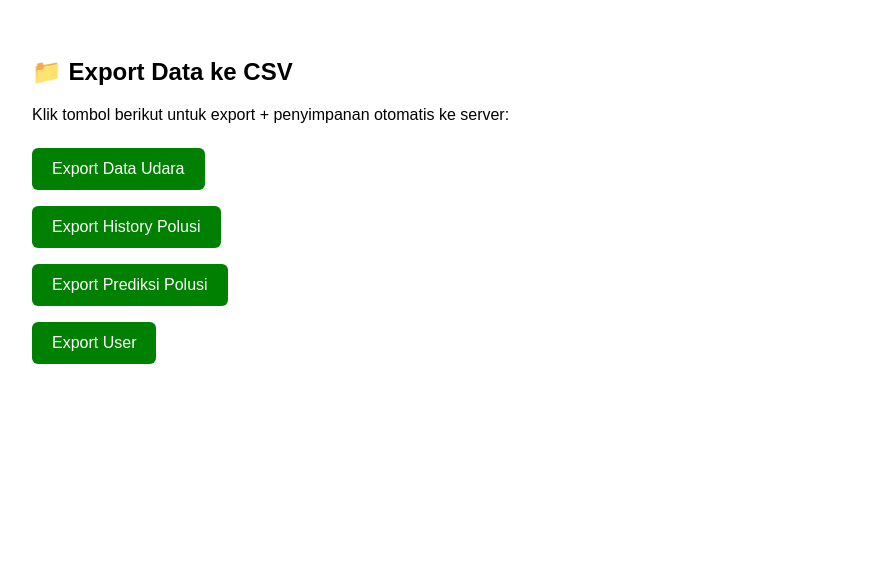
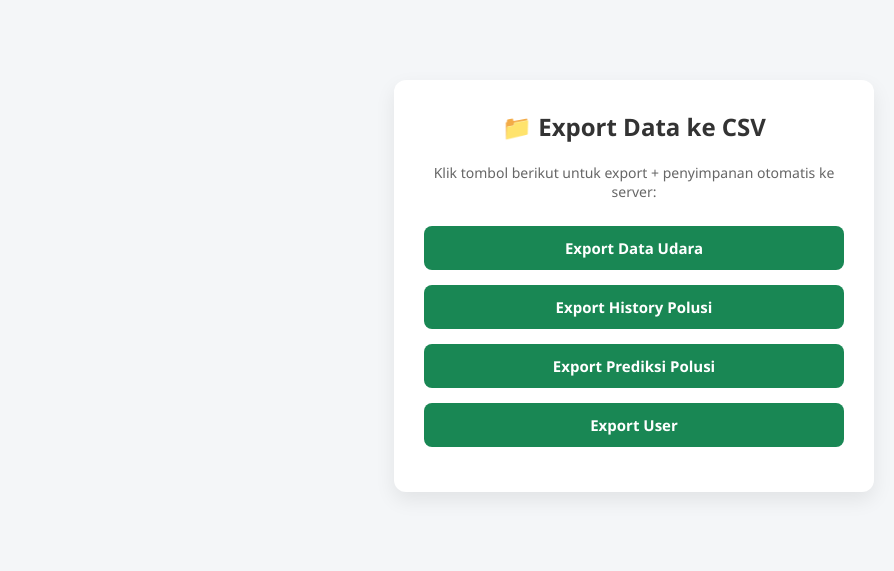
Before and after one commit to RezaTriKusuma12/Final-Project, a PHP site: page /export_page.php in a window 1280 px wide. Shown: the top 571 px of the page, without its empty margins (6-900 px from the left). Run offline with PHP 8.4, Linux system fonts and the light colour scheme; the visitor is signed in with stand-in values (Sample User, id 1); a stand-in replaces the project's code that opens the database connection.

Commit message:
update export page

```diff
--- a/export_page.php
+++ b/export_page.php
@@ -6,32 +6,150 @@ if (!isset($_SESSION["user"])) {
 }
 ?>
 <!DOCTYPE html>
-<html>
+<html lang="id">
 <head>
+    <meta charset="UTF-8">
     <title>Export Data</title>
+
     <style>
-        body { font-family: Arial; padding: 30px; }
+        * {
+            box-sizing: border-box;
+            font-family: "Segoe UI", Tahoma, sans-serif;
+        }
+
+        body {
+            background: #f4f6f8;
+            margin: 0;
+            padding: 0;
+        }
+
+        .container {
+            max-width: 480px;
+            margin: 80px auto;
+            background: #ffffff;
+            padding: 30px;
+            border-radius: 12px;
+            box-shadow: 0 8px 20px rgba(0,0,0,0.08);
+            text-align: center;
+        }
+
+        h2 {
+            margin-top: 0;
+            color: #333;
+        }
+
+        p {
+            color: #666;
+            font-size: 14px;
+            margin-bottom: 25px;
+        }
+
         .btn {
-            padding: 12px 20px;
-            background: green;
-            color: white;
+            display: block;
+            width: 100%;
+            padding: 12px;
+            margin-bottom: 15px;
+            background: #198754;
+            color: #fff;
+            text-align: center;
             text-decoration: none;
-            border-radius: 6px;
-            display: inline-block;
-            margin: 8px 0;
+            border-radius: 8px;
+            font-size: 15px;
+            font-weight: 600;
+            transition: all 0.2s ease;
         }
-        .btn:hover { background: #141302ff; }
+
+        .btn:hover {
+            background: #157347;
+            transform: translateY(-2px);
+        }
+
+        /* ===== SPINNER ===== */
+        .overlay {
+            position: fixed;
+            top: 0;
+            left: 0;
+            width: 100%;
+            height: 100%;
+            background: rgba(0,0,0,0.4);
+            display: none;
+            align-items: center;
+            justify-content: center;
+            z-index: 9999;
+        }
+
+        .spinner {
+            width: 60px;
+            height: 60px;
+            border: 6px solid #eee;
+            border-top: 6px solid #198754;
+            border-radius: 50%;
+            animation: spin 1s linear infinite;
+        }
+
+        @keyframes spin {
+            0% { transform: rotate(0deg); }
+            100% { transform: rotate(360deg); }
+        }
+
+        /* ===== NOTIFIKASI ===== */
+        .toast {
+            position: fixed;
+            bottom: 30px;
+            right: 30px;
+            background: #198754;
+            color: #fff;
+            padding: 15px 20px;
+            border-radius: 8px;
+            display: none;
+            box-shadow: 0 4px 10px rgba(0,0,0,0.15);
+            font-size: 14px;
+            z-index: 9999;
+        }
     </style>
 </head>
+
 <body>
 
-<h2>📁 Export Data ke CSV</h2>
-<p>Klik tombol berikut untuk export + penyimpanan otomatis ke server:</p>
+<div class="container">
+    <h2>📁 Export Data ke CSV</h2>
+    <p>Klik tombol berikut untuk export + penyimpanan otomatis ke server:</p>
 
-<a class="btn" href="export/export_data_udara.php">Export Data Udara</a><br>
-<a class="btn" href="export/export_history_polusi.php">Export History Polusi</a><br>
-<a class="btn" href="export/export_prediksi_polusi.php">Export Prediksi Polusi</a><br>
-<a class="btn" href="export/export_user.php">Export User</a><br>
+    <a class="btn export-btn" href="export/export_data_udara.php">Export Data Udara</a>
+    <a class="btn export-btn" href="export/export_history_polusi.php">Export History Polusi</a>
+    <a class="btn export-btn" href="export/export_prediksi_polusi.php">Export Prediksi Polusi</a>
+    <a class="btn export-btn" href="export/export_user.php">Export User</a>
+</div>
+
+<!-- SPINNER -->
+<div class="overlay" id="loading">
+    <div class="spinner"></div>
+</div>
+
+<!-- TOAST -->
+<div class="toast" id="toast">✅ Export berhasil!</div>
+
+<script>
+    const buttons = document.querySelectorAll('.export-btn');
+    const loading = document.getElementById('loading');
+    const toast = document.getElementById('toast');
+
+    buttons.forEach(btn => {
+        btn.addEventListener('click', function () {
+            loading.style.display = 'flex';
+
+            // Notifikasi sukses setelah beberapa detik
+            setTimeout(() => {
+                loading.style.display = 'none';
+                toast.style.display = 'block';
+
+                setTimeout(() => {
+                    toast.style.display = 'none';
+                }, 3000);
+            }, 2000);
+        });
+    });
+</script>
 
 </body>
 </html>
```
